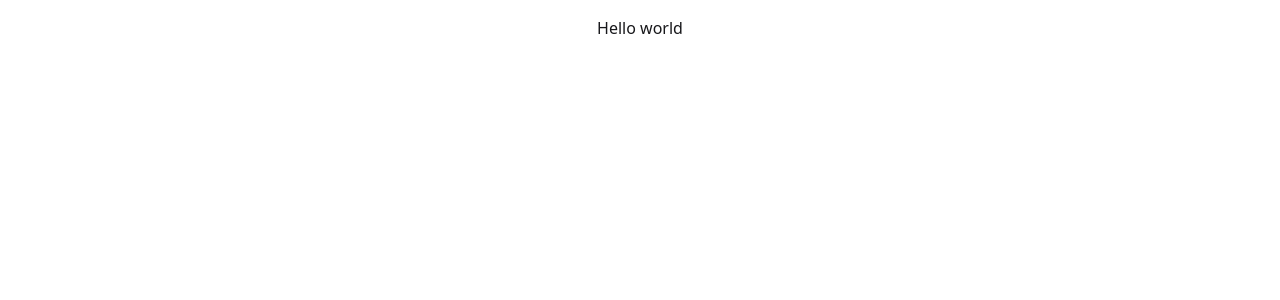
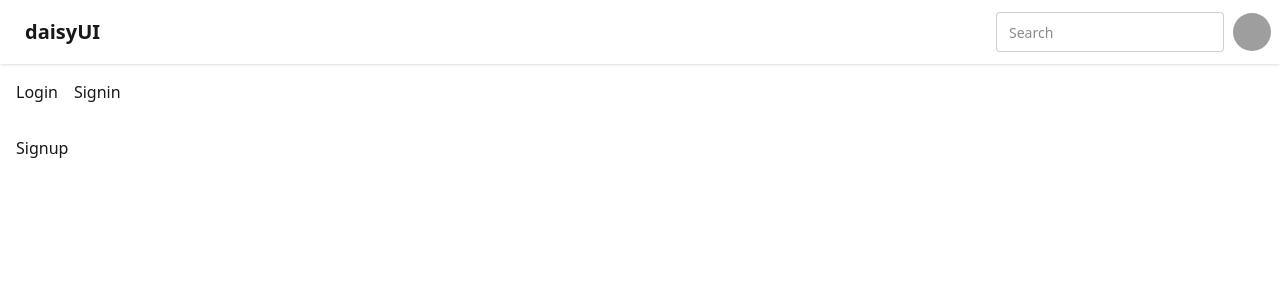
Before and after one commit to mightyanubhav/devtinder-web, a React (Vite) app: page /signup in a window 1280 px wide. Shown: the top 300 px of the page. Built offline with nearby package versions, Linux system fonts and the light colour scheme; grey boxes are pictures that could not be loaded.

Commit message:
react-router-dom with routes established

```diff
--- a/package.json
+++ b/package.json
@@ -13,6 +13,7 @@
     "@tailwindcss/vite": "^4.1.4",
     "react": "^19.0.0",
     "react-dom": "^19.0.0",
+    "react-router-dom": "^7.5.1",
     "tailwindcss": "^4.1.4"
   },
   "devDependencies": {
--- a/src/App.jsx
+++ b/src/App.jsx
@@ -1,12 +1,9 @@
-
+import Body from "./Body"
 function App() {
   return (
-    <>
-
-      <p className="text-center p-4">
-        Hello world
-      </p>
-    </>
+   <>
+      <Body/>
+   </>
   )
 }
 
--- /dev/null
+++ b/src/Body.jsx
@@ -0,0 +1,24 @@
+import React from 'react'
+import { BrowserRouter, Routes, Route } from "react-router-dom"
+import Navbar from './Navbar'
+import Login from './Login'
+import Signup from './Signup'
+import Landing from './Landing'
+const Body = () => {
+  return (
+    <>
+        <Navbar/>
+        <BrowserRouter>
+            <Routes>
+                <Route path='/' element={<Landing/>}>
+                    <Route index element={<Login />} />
+                    <Route path="signup" element={<Signup />} />
+                </Route>
+            </Routes>
+
+        </BrowserRouter>
+    </>
+  )
+}
+
+export default Body
--- /dev/null
+++ b/src/Connections.jsx
@@ -0,0 +1,9 @@
+import React from 'react'
+
+const Connections = () => {
+  return (
+    <div>Connections</div>
+  )
+}
+
+export default Connections
--- /dev/null
+++ b/src/Landing.jsx
@@ -0,0 +1,20 @@
+import React from 'react'
+import { Link, Outlet } from "react-router-dom";
+
+
+const Landing = () => {
+  return (
+    <div>
+      <nav className="p-4">
+        <Link to="/" className="mr-4">Login</Link>
+        <Link to="/signup">Signin</Link>
+      </nav>
+
+      <main className="p-4">
+        <Outlet /> {/* Renders the matching child route */}
+      </main>
+    </div>
+  )
+}
+
+export default Landing
--- /dev/null
+++ b/src/Login.jsx
@@ -0,0 +1,11 @@
+import React from 'react';
+
+const Login = () =>{
+    return (
+        <>
+            This is Login page;
+        </>
+    );
+}
+
+export default Login
--- /dev/null
+++ b/src/Navbar.jsx
@@ -0,0 +1,51 @@
+import React from "react";
+
+const Navbar = () => {
+  return (
+    <div className="navbar bg-base-100 shadow-sm">
+      <div className="flex-1">
+        <a className="btn btn-ghost text-xl">daisyUI</a>
+      </div>
+      <div className="flex gap-2">
+        <input
+          type="text"
+          placeholder="Search"
+          className="input input-bordered w-24 md:w-auto"
+        />
+        <div className="dropdown dropdown-end">
+          <div
+            tabIndex={0}
+            role="button"
+            className="btn btn-ghost btn-circle avatar"
+          >
+            <div className="w-10 rounded-full">
+              <img
+                alt="Tailwind CSS Navbar component"
+                src="https://img.daisyui.com/images/stock/photo-1534528741775-53994a69daeb.webp"
+              />
+            </div>
+          </div>
+          <ul
+            tabIndex={0}
+            className="menu menu-sm dropdown-content bg-base-100 rounded-box z-1 mt-3 w-52 p-2 shadow"
+          >
+            <li>
+              <a className="justify-between">
+                Profile
+                <span className="badge">New</span>
+              </a>
+            </li>
+            <li>
+              <a>Settings</a>
+            </li>
+            <li>
+              <a>Logout</a>
+            </li>
+          </ul>
+        </div>
+      </div>
+    </div>
+  );
+};
+
+export default Navbar;
--- /dev/null
+++ b/src/Signup.jsx
@@ -0,0 +1,9 @@
+import React from 'react'
+
+const Signup = () => {
+  return (
+    <div>Signup</div>
+  )
+}
+
+export default Signup
```
Also changed, not shown: 1 other file (tests, documents, lock files or other folders).
